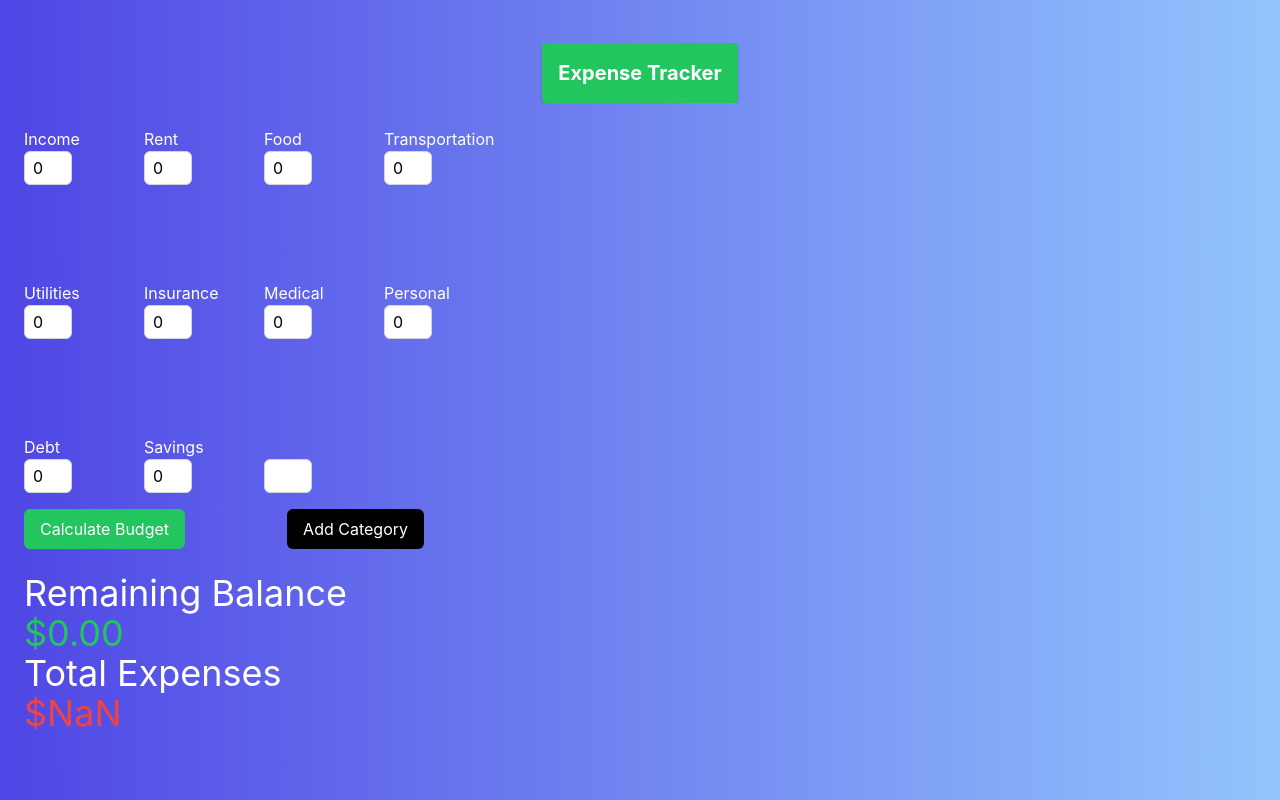
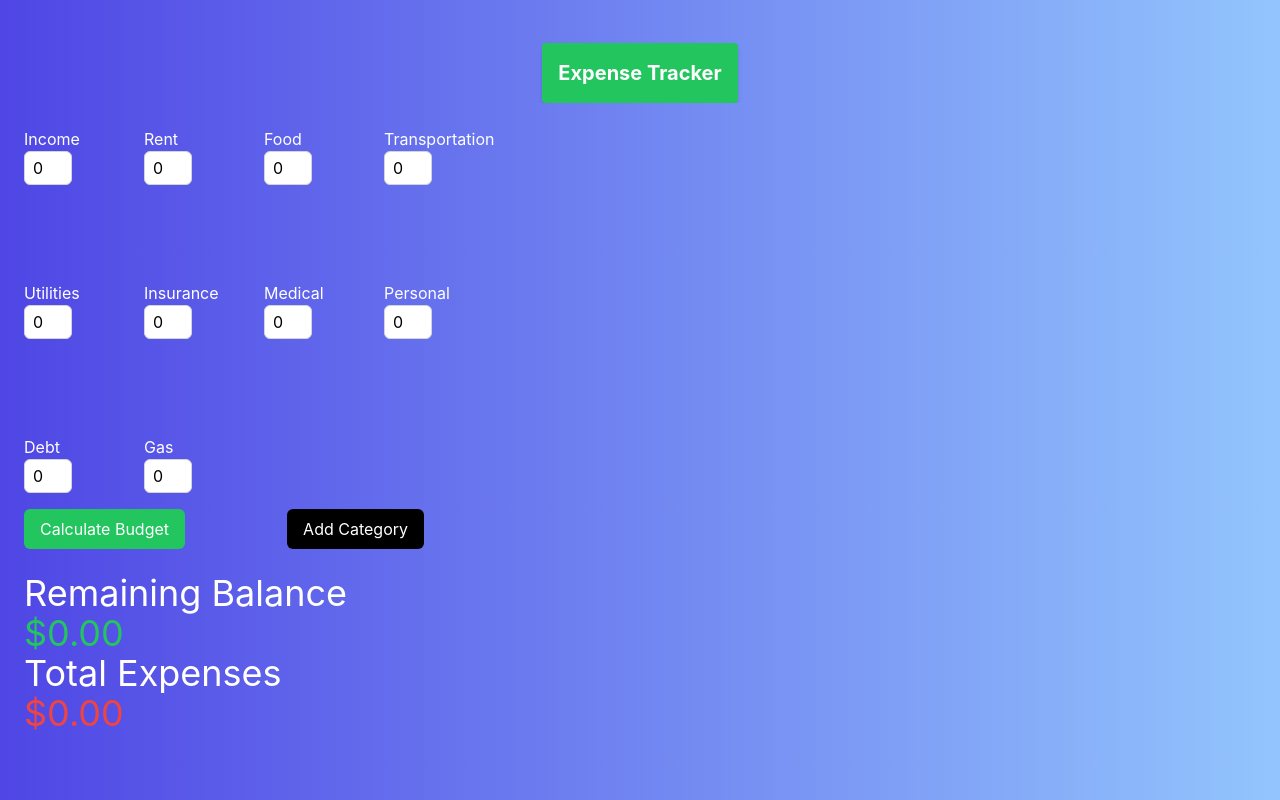
Before and after one commit to astevens246/expense-tracker, a React (Create React App) app: page / in a window 1280 px wide. Built offline with nearby package versions, Linux system fonts and the light colour scheme.

Commit message:
fixed NaN bug in Total Expenses and changed savings category to gas

```diff
--- a/src/App.js
+++ b/src/App.js
@@ -6,7 +6,6 @@ import Fields from './components/Fields';
 import './tailwind.css';
 
 function App() {
-  const [transactions, setTransactions] = useState([]);
   const [income, setIncome] = useState(0);
   const [rent, setRent] = useState(0);
   const [food, setFood] = useState(0);
@@ -16,18 +15,9 @@ function App() {
   const [medical, setMedical] = useState(0);
   const [personal, setPersonal] = useState(0);
   const [debt, setDebt] = useState(0);
-  const [savings, setSavings] = useState(0);
+  const [gas, setGas] = useState(0);
   const [other, setOther] = useState(0);
 
-
-  // Define the addTransaction function
-  const addTransaction = (transaction) => {
-    setTransactions([transaction, ...transactions]);
-  }
-
-  const deleteTransaction = (id) => {
-    setTransactions(transactions.filter(transaction => transaction.id !== id));
-  };
 
   return (
     <div className="m-0 p-0 min-h-screen bg-gradient-to-r from-indigo-600 to-blue-300 flex flex-col items-center justify-center">
@@ -43,7 +33,7 @@ function App() {
           medical={medical} setMedical={setMedical}
           personal={personal} setPersonal={setPersonal}
           debt={debt} setDebt={setDebt}
-          savings={savings} setSavings={setSavings}
+          gas={gas} setGas={setGas}
           other={other} setOther={setOther}/>
 
         </div>
--- a/src/components/Fields.js
+++ b/src/components/Fields.js
@@ -1,6 +1,6 @@
 // add sections for each field type
 // income, rent, food, transportation,
-// utilities, insurance, medical, personal, debt, savings, other
+// utilities, insurance, medical, personal, debt, gas, other
 // use state for each field
 // add up all expenses and subtract from income
 // display remaining amount
@@ -11,9 +11,9 @@ const Fields = ({income, setIncome, rent, setRent, food,
     setFood, transportation, setTransportation, utilities,
     setUtilities, insurance, setInsurance,
     medical, setMedical, personal, setPersonal, debt, setDebt,
-    savings, setSavings, other, setOther}) => {
+    gas, setGas, other, setOther}) => {
 
-    const [customFields, setCustomFields] = useState([0]);
+    const [customFields, setCustomFields] = useState([]);
     const [customFieldName, setCustomFieldName] = useState('');
 
     const [remainingBalance, setRemainingBalance] = React.useState(0);
@@ -21,15 +21,15 @@ const Fields = ({income, setIncome, rent, setRent, food,
     const [totalExpenses, setTotalExpenses] = useState(0);
 
     useEffect(() => {
-      const expenses = rent + food + transportation + utilities + insurance + medical + personal + debt + savings + other;
-      const customExpenses = customFields.reduce((total, field) => total + Number(field.value), 0);
-      setTotalExpenses(expenses + customExpenses);
-    }, [rent, food, transportation, utilities, insurance, medical, personal, debt, savings, other, customFields]);
+        const expenses = Number(rent) + Number(food) + Number(transportation) + Number(utilities) + Number(insurance) + Number(medical) + Number(personal) + Number(debt) + Number(gas) + Number(other);
+        const customExpenses = customFields.reduce((total, field) => total + (isNaN(Number(field.value)) ? 0 : Number(field.value)), 0);
+        setTotalExpenses(expenses + customExpenses);
+      }, [rent, food, transportation, utilities, insurance, medical, personal, debt, gas, other, customFields]);
 
     const calculateBudget = (event) => {
         event.preventDefault();
         // Calculate total expenses
-        let totalExpenses = +rent + +food + +transportation + +utilities + +insurance + +medical + +personal + +debt + +savings + +other;
+        let totalExpenses = parseFloat(rent) + parseFloat(food) + parseFloat(transportation) + parseFloat(utilities) + parseFloat(insurance) + parseFloat(medical) + parseFloat(personal) + parseFloat(debt) + parseFloat(gas) + parseFloat(other);
 
         // Include custom fields in total expenses
         for (let field of customFields) {
@@ -52,7 +52,7 @@ const Fields = ({income, setIncome, rent, setRent, food,
 
     const addCustomField = (event) => {
         event.preventDefault();
-        setCustomFields([...customFields, { id: Math.random(), value: '0', name: '' }]);
+        setCustomFields([...customFields, { id: Math.random(), value: '0', name: 'Enter New Category ' }]);
     }
 
 
@@ -152,12 +152,12 @@ const Fields = ({income, setIncome, rent, setRent, food,
                             className="border border-gray-300 rounded-md px-2 py-1 w-12  text-black" />
                 </div>
                 <div className="mb-4">
-                    <label htmlFor="savings" className="block">Savings</label>
+                    <label htmlFor="gas" className="block">Gas</label>
                         <input
-                            value={savings}
-                            onChange={e => setSavings(e.target.value)}
+                            value={gas}
+                            onChange={e => setGas(e.target.value)}
                             type="text"
-                            id="savings"
+                            id="gas"
                             className="border border-gray-300 rounded-md px-2 py-1 w-12  text-black" />
                 </div>
                     {customFields.map(field => (
```
